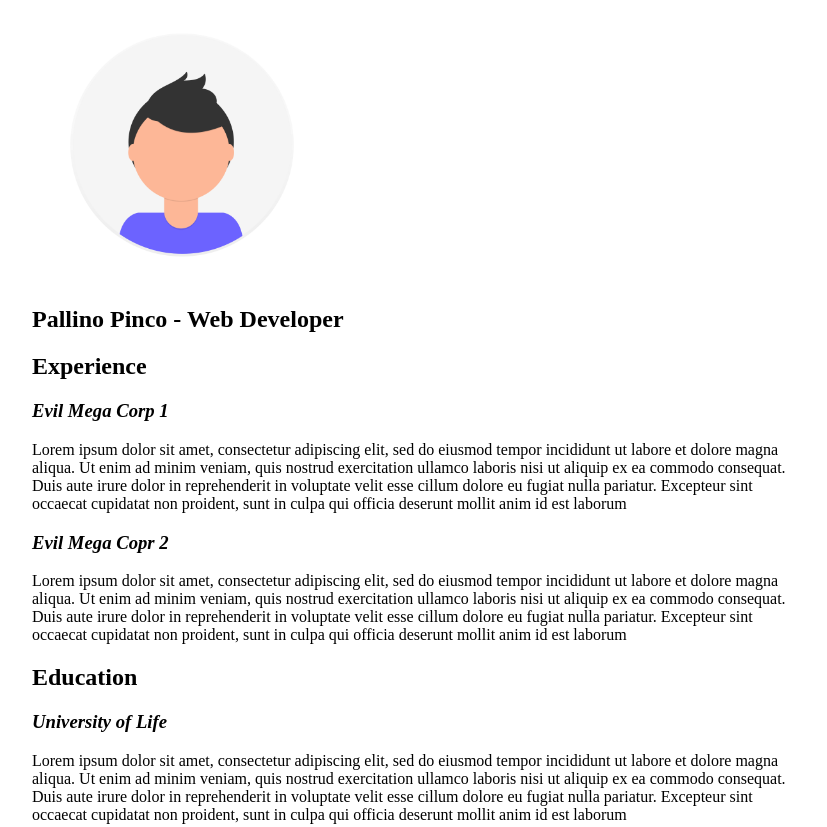
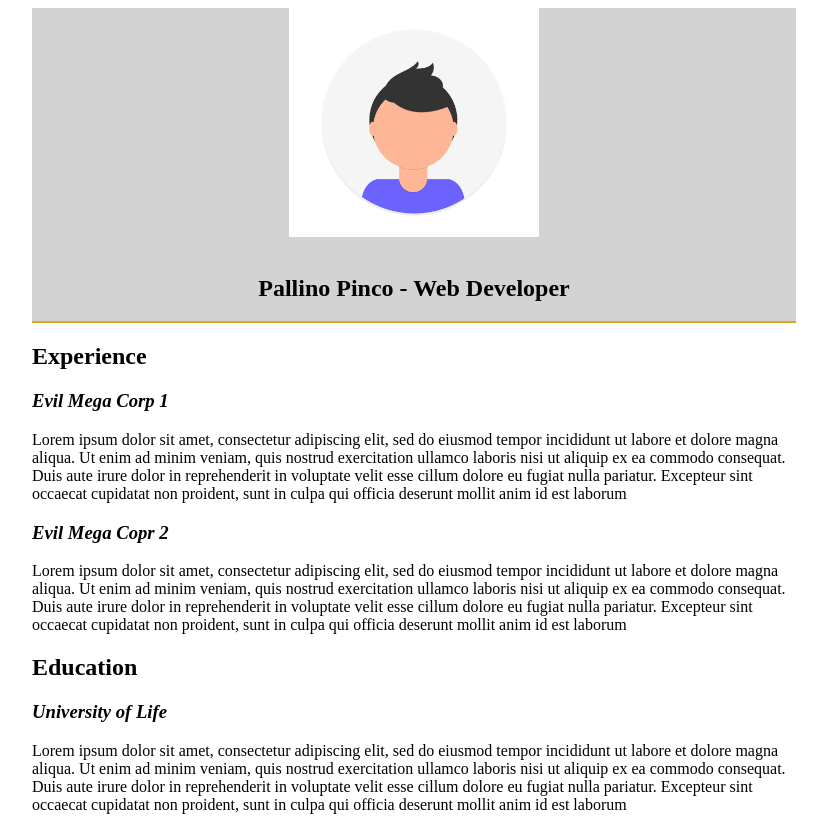
Before and after one commit to MrLorenzo7991/html-css-curriculum-vitae, a plain HTML site: page index.html in a window 1280 px wide. Shown: the top 827 px of the page, without its empty margins (226-1053 px from the left). Drawn offline with Linux system fonts and the light colour scheme.

Commit message:
Allineata foto e Titolo

```diff
--- a/index.html
+++ b/index.html
@@ -9,7 +9,7 @@
             <!--Testata-->
             <section>
                 <div id="testata">
-                    <img src="img/profile.png" alt="Immagine di profilo" width="300">
+                    <img src="img/profile.png" alt="Immagine di profilo" width="250" id="foto">
                     <br>                                                        <!--TODO:centrare elementi-->
                     <h1>Pallino Pinco - Web Developer</h1>
                 </div>
--- a/style.css
+++ b/style.css
@@ -3,3 +3,13 @@
         margin-left: 250px;
         margin-right: 250px;
     }
+/*Testata*/
+    #testata {
+        border-bottom: 2px solid goldenrod;
+        background-color: lightgrey;
+    }
+    #foto {
+        display: block;
+        margin: auto;
+    }
+    h1 {text-align: center;}
```
